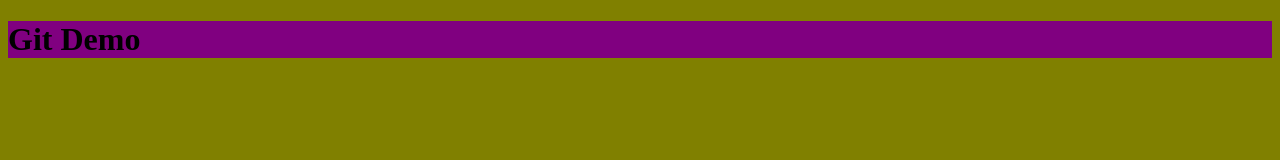
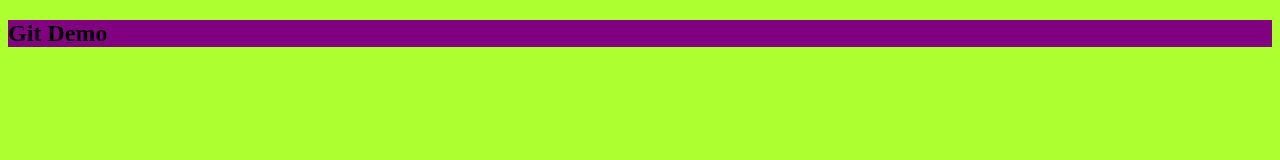
Before and after one commit to tejesh-kumar/demo, a plain HTML site: page index.html in a window 1280 px wide. Drawn offline with Linux system fonts and the light colour scheme.

Commit message:
changed bg colors

```diff
--- a/index.html
+++ b/index.html
@@ -8,7 +8,7 @@
     <title>Document</title>
 </head>
 <body>
-    <h1>Git Demo</h1>
+    <h2>Git Demo</h2>
 
     <script src="app.js"></script>
 </body>
--- a/styles.css
+++ b/styles.css
@@ -1,7 +1,7 @@
 body {
-    background-color: olive;
+    background-color: greenyellow;
 }
 
-h1 {
+h2 {
     background-color: purple;
 }
```
